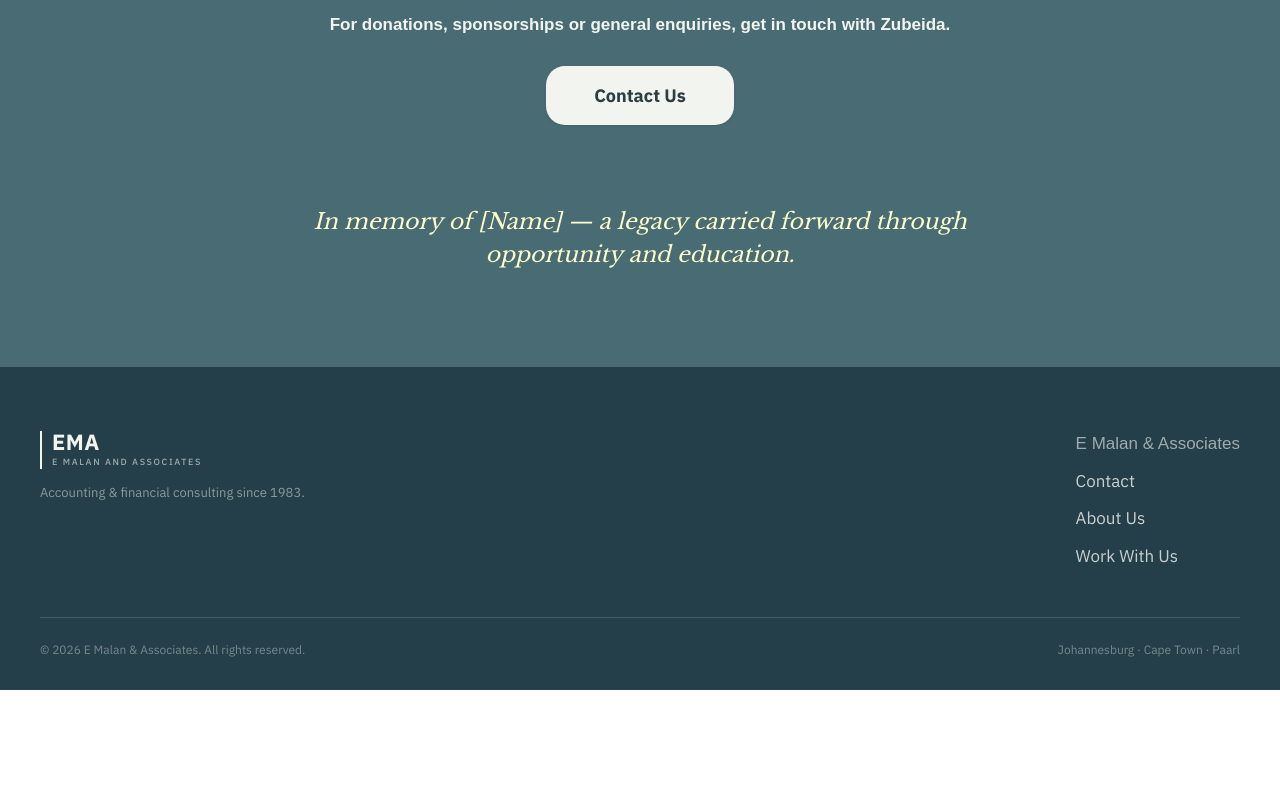
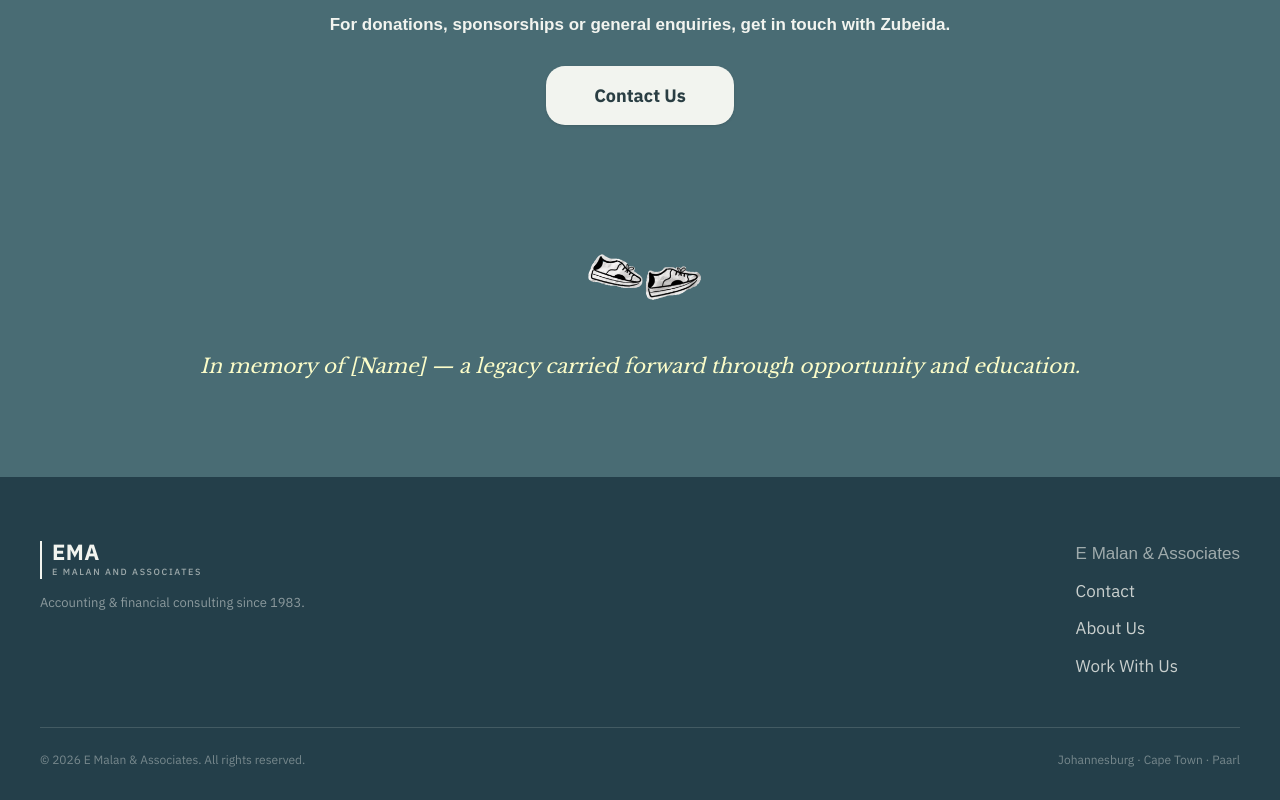
Before and after one commit to melissamalan92-ship-it/ema, a Next.js app: page /shoe-foundation in a window 1280 px wide. Shown: the part 3591-4391 px from the top of the page. Before the commit the page ends 4281 px from the top, so only its background shows below. Built offline with nearby package versions, Linux system fonts and the light colour scheme; a web font is replaced by a local one.

Commit message:
Fix memorial line wrapping and add shoes graphic
The "In memory of..." line now stays on one line, and the shoes image
sits above it, matching the Canva reference.

```diff
--- a/src/components/shoe-foundation/shoe-contact-section.tsx
+++ b/src/components/shoe-foundation/shoe-contact-section.tsx
@@ -1,3 +1,4 @@
+import Image from "next/image";
 import { Reveal } from "@/components/home/reveal";
 import { CtaLink } from "@/components/home/cta-link";
 
@@ -28,9 +29,17 @@ export function ShoeContactSection() {
 
       <Reveal
         delay={150}
-        className="mx-auto mt-20 max-w-[760px] text-center"
+        className="mx-auto mt-20 flex max-w-[960px] flex-col items-center gap-4 text-center"
       >
-        <p className="font-serif text-[22px] italic leading-[1.5] text-shoe-yellow">
+        <Image
+          src="/images/shoes.png"
+          alt=""
+          width={500}
+          height={500}
+          className="w-[130px]"
+          aria-hidden
+        />
+        <p className="whitespace-nowrap font-serif text-[20px] italic leading-[1.5] text-shoe-yellow">
           In memory of [Name] &mdash; a legacy carried forward through
           opportunity and education.
         </p>
```
